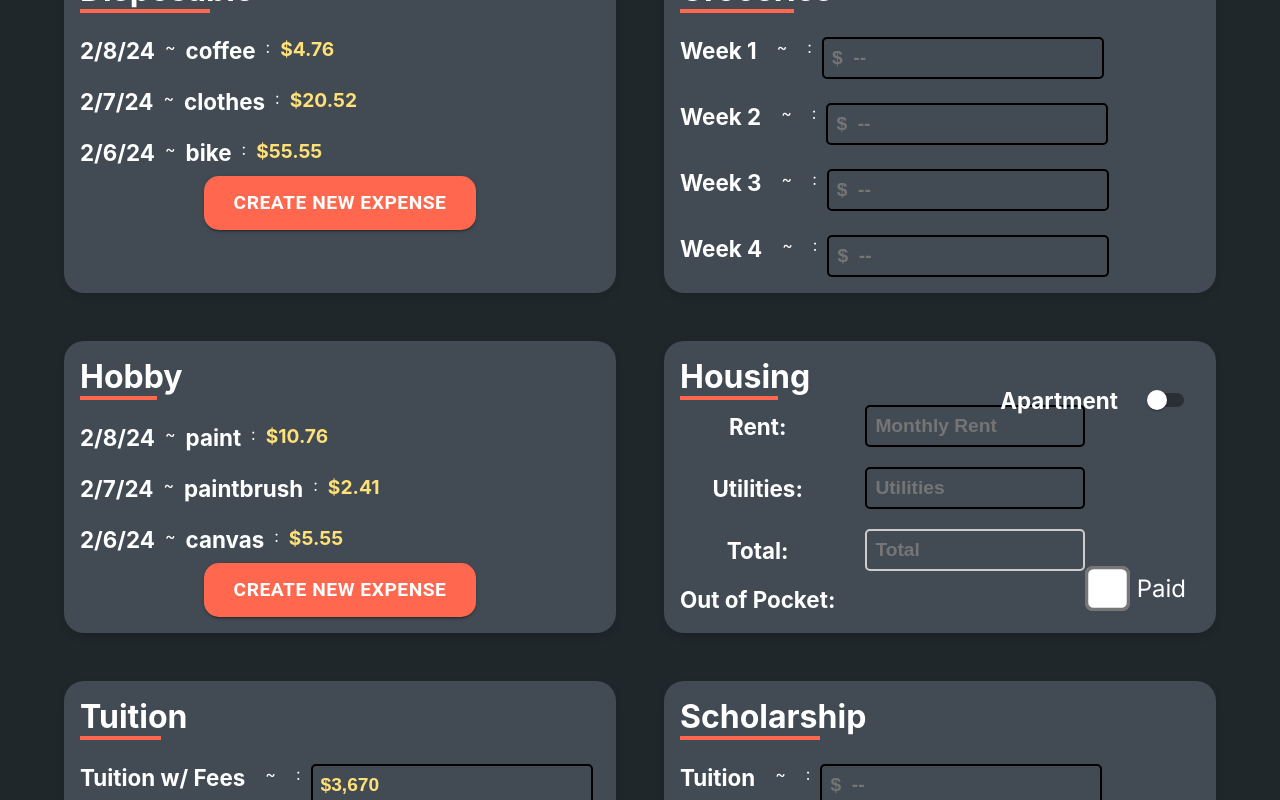
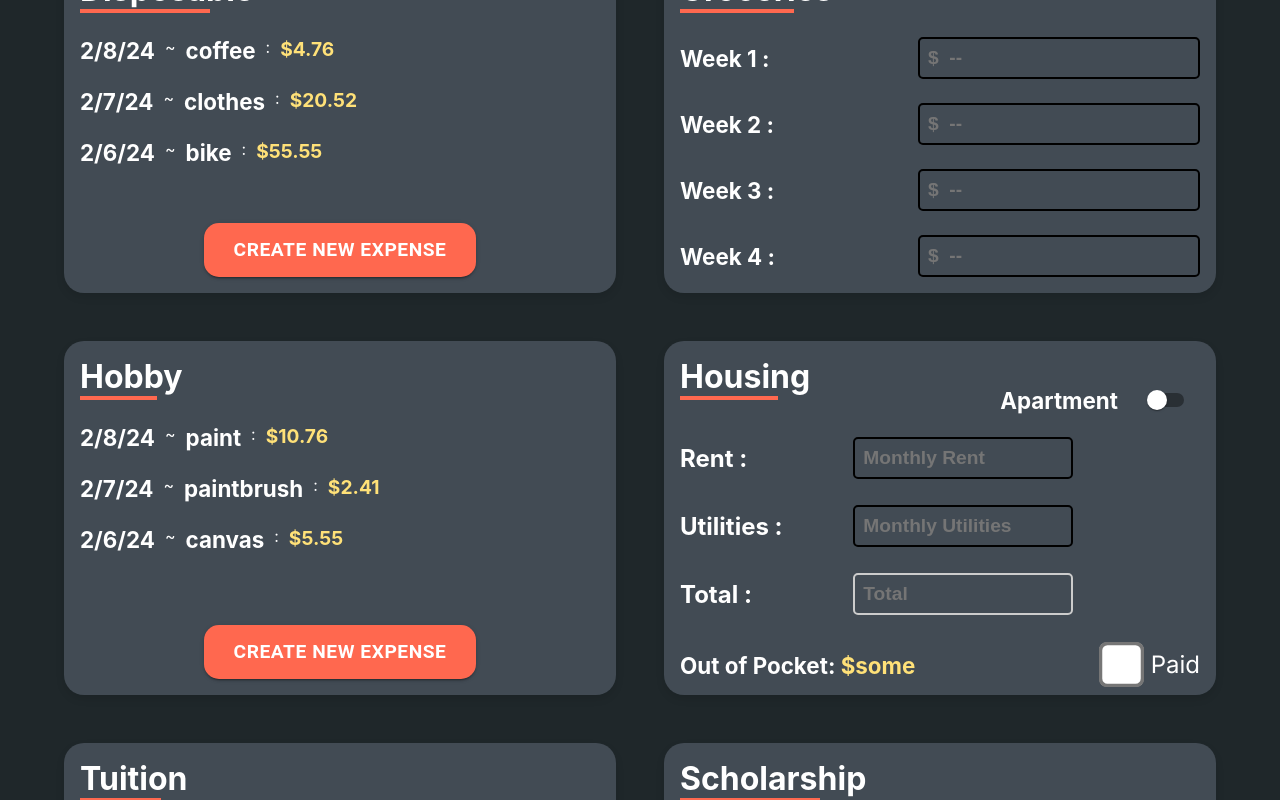
Before and after one commit to cspearmint/bud-jet, a React (Create React App) app in the folder budjet/: page /main in a window 1280 px wide. Both pictures are taken after a click on the element 1177 px from the left and 1099 px from the top of the page. Shown: the part 699-1499 px from the top of the page. Built offline with nearby package versions, Linux system fonts and the light colour scheme.

Commit message:
more UI
main page

```diff
--- a/budjet/src/components/main.css
+++ b/budjet/src/components/main.css
@@ -215,11 +215,13 @@ TODO:
 
 /*housing*/
 .housing-content {
+  /*
   display: grid;
   grid-template-columns: max-content 1fr;
   gap: 10px;
-  align-items: center;
+  align-items: center;  */
 }
+
 
 .housing-switch-container {
   position: absolute;
@@ -265,12 +267,6 @@ TODO:
   font-size: 2rem;
   font-weight: bold;
   margin-top: 80px;
-}
-
-.checkbox-container {
-  position: absolute;
-  bottom: 30px;
-  right: 30px;
 }
 
 .checkbox-label {
@@ -329,3 +325,67 @@ TODO:
   display: flex;
   flex-direction: column;
 }
+
+.dormcard-container {
+  display: flex;
+  justify-content: flex-start;
+  align-items: center;
+  padding-top: 2rem;
+  padding-bottom: 2rem;
+}
+
+.out-pocket-container{
+  display: flex;
+  justify-content: flex-start;
+  padding-top: 1rem;
+  align-items: center;
+  font-weight: bold;
+  font-size: 24px;
+}
+
+.out-pocket-container span {
+  color: #FFE178;
+}
+
+.apartmentcard-container{
+  padding-top: 2rem;
+  display: grid;
+  grid-template-columns: 0.5fr 1fr; /* 2 equal columns */
+  grid-template-rows: 1fr 1fr 1fr; /* 3 equal rows */
+  gap: 0px; /* Optional gap between items */
+  align-items: center;
+  justify-items: start;
+  font-weight: bold;
+  font-size: 24px;;
+}
+
+.item {
+  /* Additional styling for each item */
+  padding-bottom: 1rem;
+}
+
+.housing-container-relative{
+  height: 100%;
+  position: relative;
+}
+
+.checkbox-container {
+  position: absolute;
+  bottom: 1rem;
+  right: 1rem;
+}
+
+.gts-container{
+  display: grid;
+  grid-template-columns: 1fr 0.5fr; /* 2 equal columns */
+  grid-template-rows: 1fr;
+  align-items: center;
+  justify-items: start;
+}
+
+.newexpense-container{
+  flex-grow: 1;
+  align-items: flex-end;
+  display: flex;
+  justify-content: center;
+}
--- a/budjet/src/components/main.js
+++ b/budjet/src/components/main.js
@@ -37,13 +37,14 @@ function ExpenseCard({ isOpen, onClose, onSave }) {
 
 
 function Category({ categoryName, items }) {
-  const [dormChecked, setDormChecked] = useState(true);
 
-  const renderHousing = () => {
+  const [dormChecked, setDormChecked] = useState(true); //sets dormChecked to true and declares setDormChecked as function to update its value
+
+  const renderHousing = () => { //function that returns UI wrapped in housing-content container
     return (
       <div className="housing-content">
         <div className="housing-switch-container">
-          <p className="switch-option">{dormChecked ? "Dorm" : "Apartment"}</p>
+          <p className="switch-option">{dormChecked ? "Dorm" : "Apartment"}</p> {/*p next to switch, if dormChecked true, then p = "Dorm"*/}
           <Switch
             checked={dormChecked}
             onChange={handleSwitchChange}
@@ -58,29 +59,28 @@ function Category({ categoryName, items }) {
           />
         </div>
         {dormChecked ? (
-          <>
-            <p>Semester Cost:</p>
+          <div className = "dormcard-container">
+            <p>Semester Cost :</p>
             <input type="text" placeholder="Semester Cost" />
-            <p>Scholarship:</p>
-            <input type="text" placeholder="Scholarship" />
-          </>
+          </div>
         ) : (
-          <>
-            <p>Rent:</p>
-            <input type="text" placeholder="Monthly Rent" />
-            <p>Utilities:</p>
-            <input type="text" placeholder="Utilities" />
-            <p>Total:</p>
-            <input type="text" placeholder="Total" disabled />
-          </>
+          <div className = "apartmentcard-container">
+            <div class="item">Rent :</div>
+            <div class="item"><input type="text" placeholder="Monthly Rent" /></div>
+            <div class="item">Utilities :</div>
+            <div class="item"><input type="text" placeholder="Monthly Utilities" /></div>
+            <div class="item">Total :</div>
+            <div class="item"><input type="text" placeholder="Total" disabled /></div>
+          </div>
         )}
         <div className="out-pocket-container">
-          <p>Out of Pocket:</p>
+          <p>Out of Pocket: <span>$some</span></p>
+        </div>
         <div className="checkbox-container">
           <input type="checkbox" id="paid-checkbox" name="paid-checkbox" />
           <label htmlFor="paid-checkbox" className="checkbox-label">Paid</label>
         </div>
-        </div>
+
       </div>
     );
   };
@@ -121,8 +121,8 @@ function Category({ categoryName, items }) {
       {items.map((item, index) => (
         <div className='category-item' key={index}>
           {categoryName === 'groceries' || categoryName === 'tuition' || categoryName === 'scholarship' ? (
-            <>
-              <span className={`${categoryName}-date`}>{item.date}</span> ~ <span>{item.item}</span>:
+            <div className = "gts-container">
+              <span className={`${categoryName}-date`}>{item.date} :</span>
               <input
                 type="text"
                 placeholder="$  --  "
@@ -130,7 +130,7 @@ function Category({ categoryName, items }) {
                 onChange={(e) => handleInputChange(index, e.target.value)}
                 className={`category-value ${categoryName}-value`}
               />
-            </>
+            </div>
           ) : (
             <>
               <span className={`${categoryName}-name`}>{item.date}</span> ~
@@ -141,7 +141,8 @@ function Category({ categoryName, items }) {
         </div>
       ))}
       {(categoryName === 'disposable' || categoryName === 'hobby') && (
-        <>
+        <div className = 'newexpense-container'>
+          <div className = 'newexpensebutton-container'>
             <Button
               onClick={handleOpenCard}
               variant="contained"
@@ -156,18 +157,16 @@ function Category({ categoryName, items }) {
                 cursor: 'pointer',
                 alignSelf: 'center',
                 '&:hover': {
-            backgroundColor: '#F47C7C',
-          }}
-        }
-        >
+                backgroundColor: '#F47C7C',}}}>
               Create New Expense
             </Button>
+          </div>
           <ExpenseCard
             isOpen={isCardOpen}
             onClose={handleCloseCard}
             onSave={handleSaveExpense}
           />
-      </>
+      </div>
       )}
       {categoryName === 'housing' && (
         renderHousing()
@@ -175,10 +174,12 @@ function Category({ categoryName, items }) {
 
       {(categoryName === 'tuition' || categoryName === 'scholarship') && (
         <>
-          <p className={`outPocket`}>Out of pocket:</p>
+        <div className="out-pocket-container">
+          <p>Out of Pocket: <span>$some</span></p>
+        </div>
         <div className="checkbox-container">
-            <input type="checkbox" id={`${categoryName}-checkbox`} name={`${categoryName}-checkbox`} />
-            <label htmlFor={`${categoryName}-checkbox`} className="checkbox-label">Paid</label>
+          <input type="checkbox" id="paid-checkbox" name="paid-checkbox" />
+          <label htmlFor="paid-checkbox" className="checkbox-label">Paid</label>
         </div>
         </>
       )}
@@ -240,7 +241,7 @@ function Main() {
         <div className="categories-summary">
           {Object.entries(stats).filter(([key]) => key !== 'total').map(([category, value], index) => (
             <div className="category-stat" key={index}>
-              <span className="category-name">{category.charAt(0).toUpperCase() + category.slice(1)}:</span>
+              <span className="category-name">{category.charAt(0).toUpperCase() + category.slice(1)} : </span>
             </div>
           ))}
         </div>
```
Also changed, not shown: budjet/src/App.js (+5 -5 lines). Lines whose indentation alone changed are shown as unchanged.
